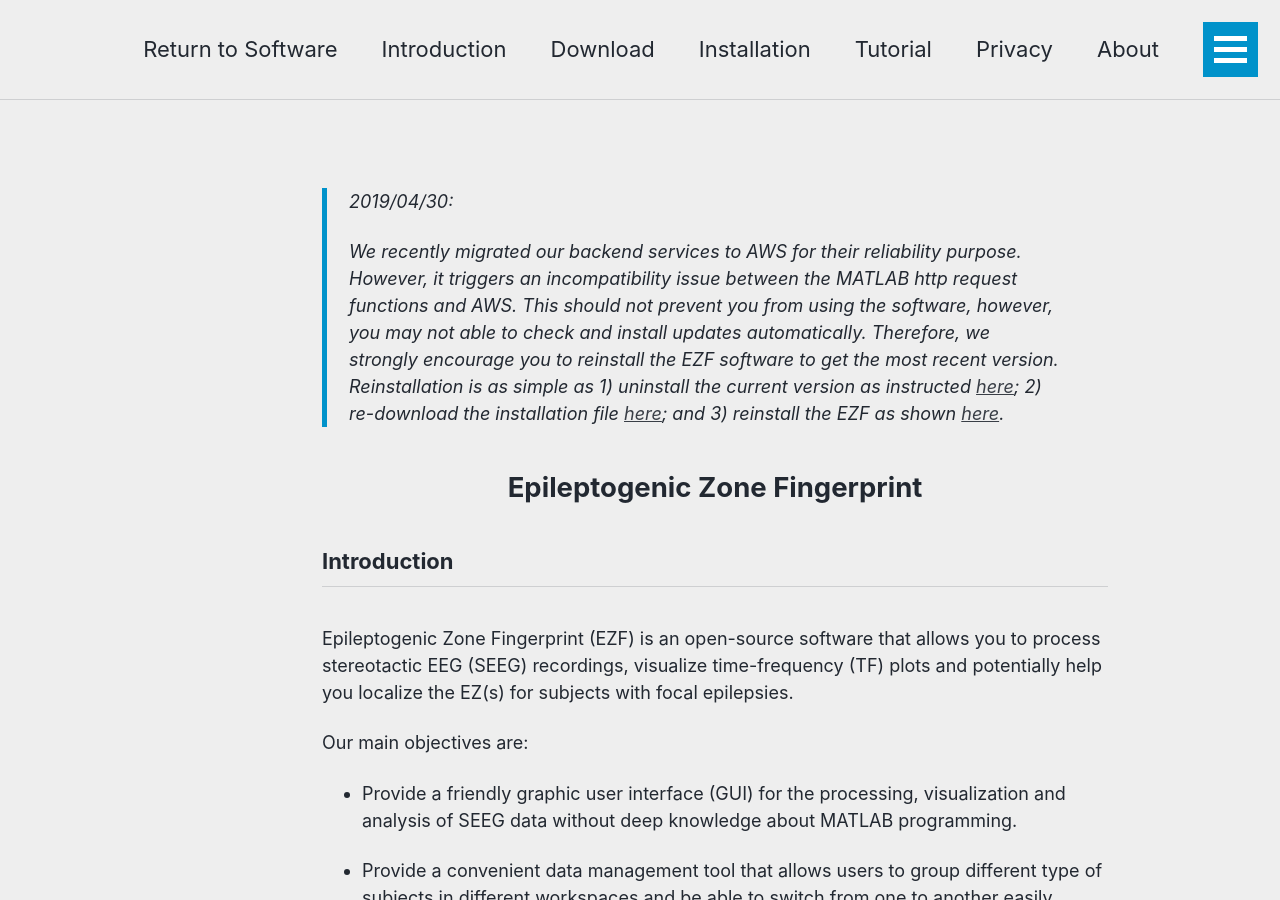
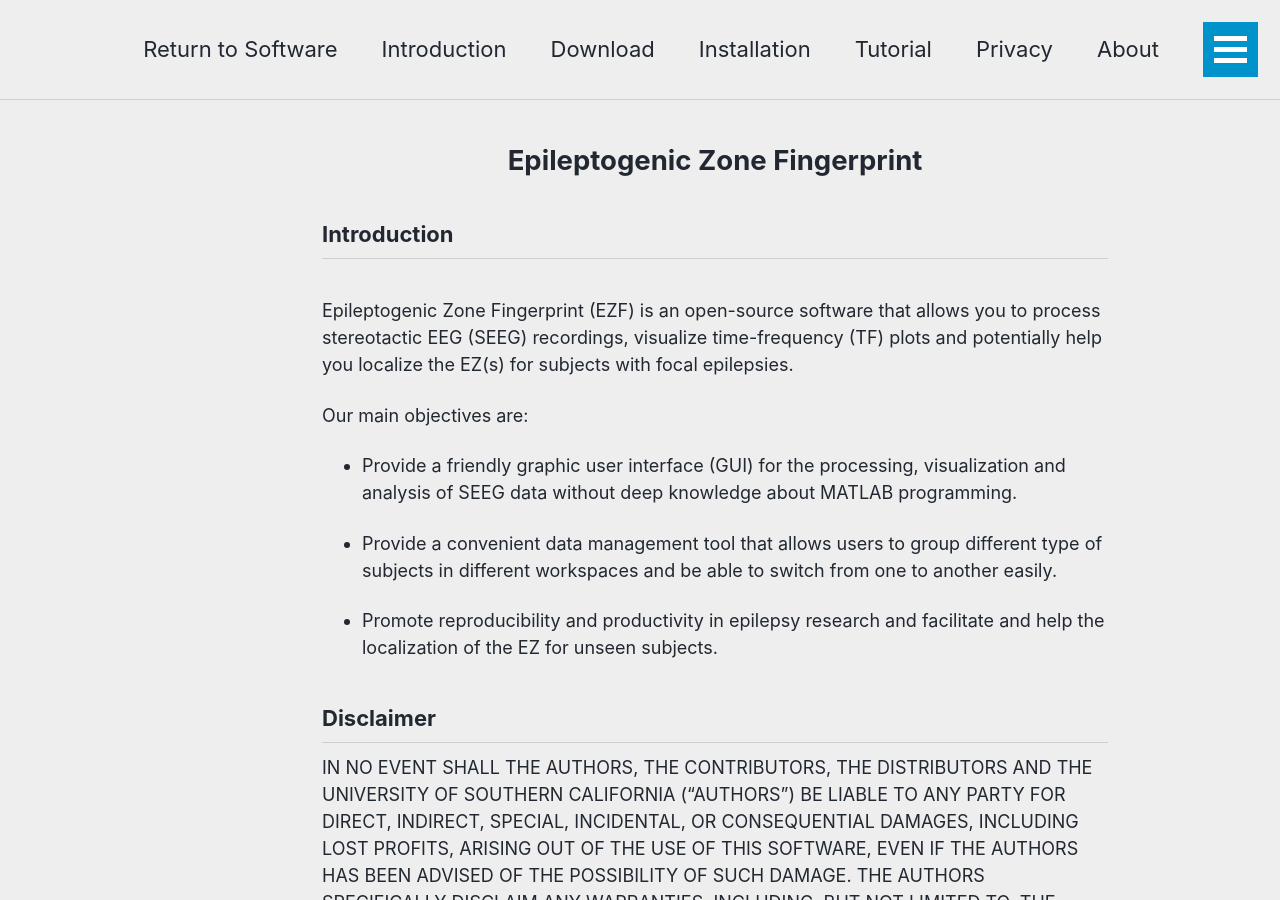
Before and after one commit to silencer1127/silencer1127.github.io, a Jekyll site: the page built from _pages/software/EZ_Fingerprint/ezf_main.md, in a window 1280 px wide and 900 px high. Built offline with Jekyll 4.4.1, drawn with Linux system fonts in a browser that asks for light colours; comment, search, counter and statistics services are not loaded; some of the changed text lies outside the part shown.

Commit message:
updated GPDF and EZF software description and citations

```diff
--- a/_pages/software/EZ_Fingerprint/ezf_main.md
+++ b/_pages/software/EZ_Fingerprint/ezf_main.md
@@ -4,13 +4,8 @@ category: "ezf"
 permalink: /software/EZ_Fingerprint/ezf_main
 layout: single
 author_profile: false
-date: 2019-11-05
+date: 2020-02-06
 ---
-
-> 2019/04/30:
->
-> We recently migrated our backend services to AWS for their reliability purpose. However, it triggers an incompatibility issue between the MATLAB http request functions and AWS. This should not prevent you from using the software, however, you may not able to check and install updates automatically. Therefore, we strongly encourage you to reinstall the EZF software to get the most recent version. Reinstallation is as simple as 1) uninstall the current version as instructed [here](/software/EZ_Fingerprint/tutorial/ezf_misc#uninstall); 2) re-download the installation file [here](/software/EZ_Fingerprint/ezf_download); and 3) reinstall the EZF as shown [here](/software/EZ_Fingerprint/ezf_install).
-
 
 # **<center>Epileptogenic Zone Fingerprint</center>**
 
@@ -48,9 +43,9 @@ Again, this software is for **research purpose only**. One should not make any c
 
 Please cite the following papers in your publications if you have used our EZF software in your research.
 
+J. Li, O. Grinenko, J. C. Mosher, J. Gonzalez-Martinez, R. M. Leahy, P. Chauvel, "Learning to define an electrical biomarker of the epileptogenic zone", *Human Brain Mapping*, vol. 41, no. 2, pp. 429--441, 2020. &nbsp; [<i class="fa fa-quote-right"></i>](/files/bib/Li2020Ltdaebotez.bib)
+
 O. Grinenko, J. Li, J. C. Mosher, I. Z. Wang, J. C. Bulacio, J. Gonzalez-Martinez, D. Nair, I. Najm, R. M. Leahy, P. Chauvel, "A fingerprint of the epileptogenic zone in human epilepsies", *Brain*, vol. 141, no. 1, pp. 117--131, 2018. &nbsp; [<i class="fa fa-quote-right"></i>](/files/bib/GrinenkoLi2018Afotezihe.bib)
-
-J. Li, O. Grinenko, J. C. Mosher, J. Gonzalez-Martinez, R. M. Leahy, P. Chauvel, "Learning to define an electrical biomarker of the epileptogenic zone", *Human Brain Mapping*, 2019. (In press) &nbsp; [<i class="fa fa-quote-right"></i>](/files/bib/Li2019Ltdaebotez.bib)
 
 ## Support
 
```
Also changed, not shown: _pages/software/GPDF/gpdf_main.md (+5 -3 lines), files/bib/Li2019Ltdaebotez.bib (deleted, +0 -10 lines).
